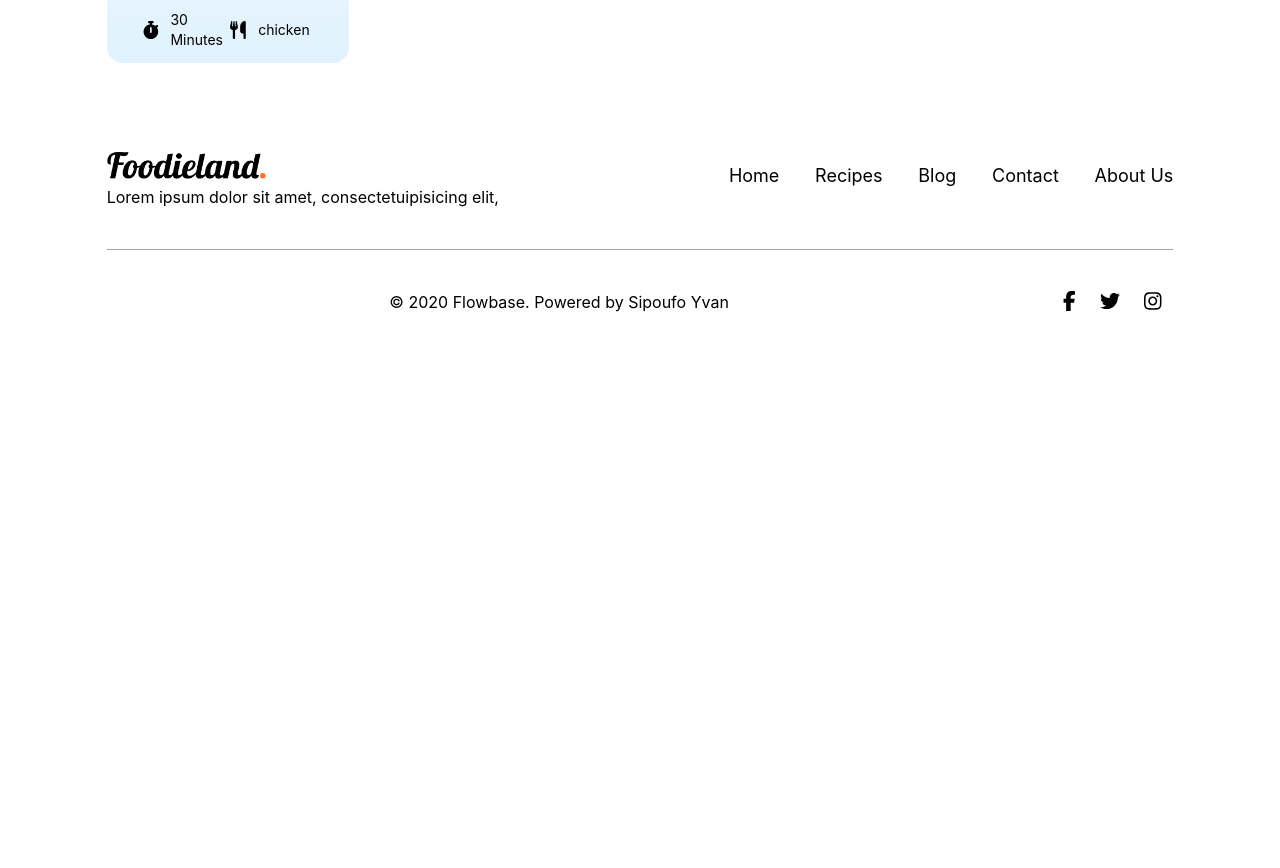
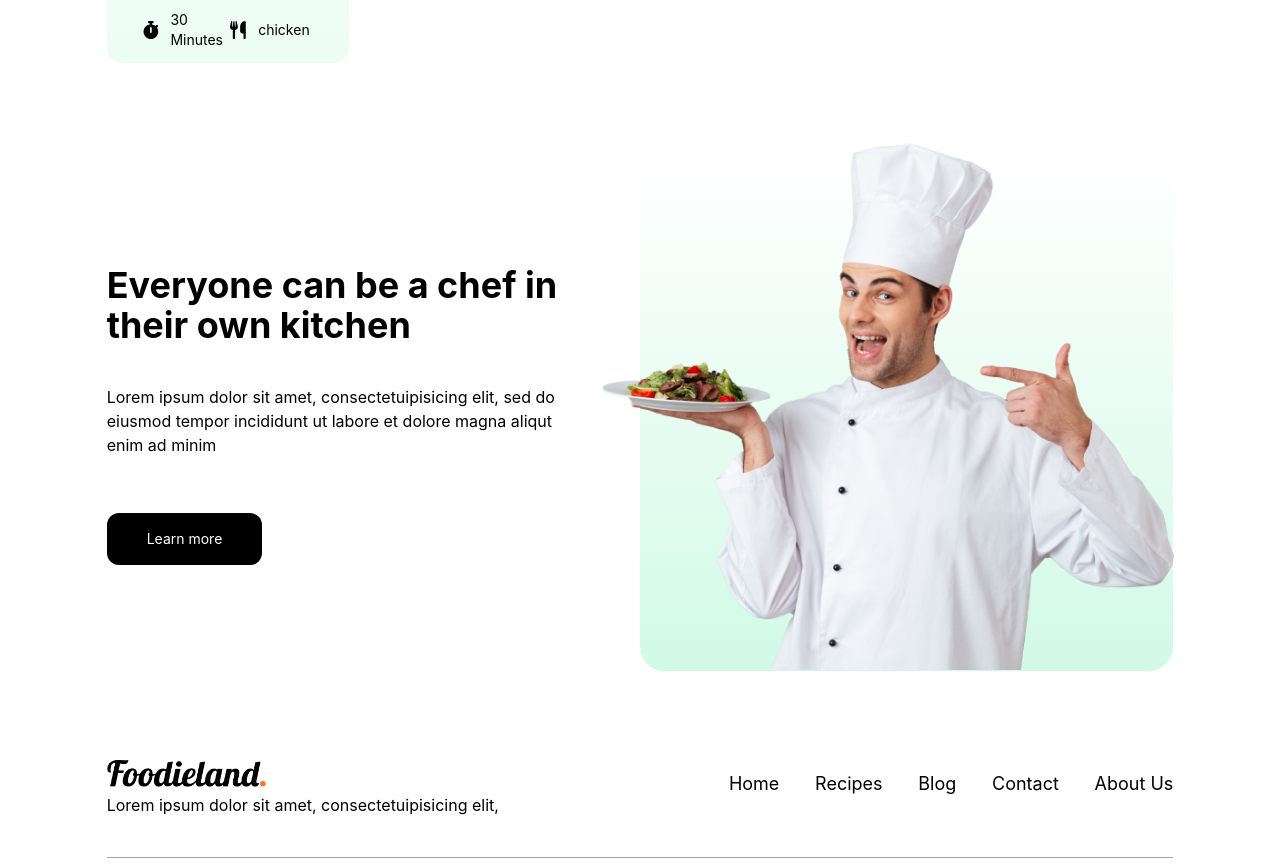
Before and after one commit to Sipoufo/foodieland, a React (Create React App) app: page / in a window 1280 px wide. Shown: the part 2340-3208 px from the top of the page. Before the commit the page ends 2694 px from the top, so only its background shows below. Built offline with nearby package versions, Linux system fonts and the light colour scheme.

Commit message:
call chef part

```diff
--- a/src/components/home/fewRecipes.js
+++ b/src/components/home/fewRecipes.js
@@ -8,6 +8,11 @@ import OneRecipe from './oneRecipe';
 const FewRecipes = () => {
     const {t} = useTranslation();
     return(
+        /**
+         *  Important
+         *      grid: use for dispose items in the grid. I have use it for specify a number of items in the width
+         *      gap: use for add space between grid
+         */
         <div className='flew flew-col mt-24'>
             <div className='w-full flex justify-center items-center'>
                 <span className='font-bold text-2xl'>{t('navbar.simpleAndTastyRecipes')}</span>
--- a/src/components/home/home.js
+++ b/src/components/home/home.js
@@ -2,6 +2,7 @@ import React from 'react';
 import NewsFeaturedRecipe from './newsFeaturedRecipe';
 import Categories from './categories';//few Categories
 import FewRecipes from './fewRecipes';//few recipes
+import OurChef from './ourChef';
 
 /**
  * This function is use for web start point
@@ -18,6 +19,8 @@ const Navbar = () => {
                     <Categories />
                     {/* Content few recipes */}
                     <FewRecipes />
+                    {/* Content part: a chef in own kitchen */}
+                    <OurChef />
                 </div>
             </div>
         </>
--- a/src/components/home/oneRecipe.js
+++ b/src/components/home/oneRecipe.js
@@ -2,20 +2,27 @@
 import React from 'react';
 import { FontAwesomeIcon } from '@fortawesome/react-fontawesome'; // Use for add icons
 import { faStopwatch, faUtensils, faHeart } from '@fortawesome/free-solid-svg-icons';//use for import few icons
-import { useTranslation } from 'react-i18next';
+import { useTranslation } from 'react-i18next';//Use for translate
 
 const OneRecipe = () => {
     const {t} = useTranslation();
+
     return(
-        <div className='flex flex-col rounded-2xl w-full p-4 h-96 bg-gradient-to-b from-white to-sky-100'>
+        /**
+         * Important
+         */
+        <div className='flex flex-col rounded-2xl w-full p-4 h-96 bg-gradient-to-b from-white to-emerald-50'>
+            {/* Part for like button */}
             <div className='flex justify-end rounded-full'>
                 <div className='absolute mt-3 mr-3 bg-white rounded-full'>
                     <FontAwesomeIcon className='text-sm mx-1.5 text-red-400' icon={faHeart} />
                 </div>
             </div>
+            {/* Part for food image */}
             <div className='w-full h-4/6'>
                 <img className='h-full w-full object-cover rounded-2xl' src={process.env.PUBLIC_URL + '/images/Foods/food2.png'} alt='category' />
             </div>
+            {/* Part for food information */}
             <div className='w-full h-2/6 mt-3'>
                 <p className='text-lg font-bold'>Big and Juicy Wagyu Beef Cheeseburger</p>
                 <div className='flex flex-row w-full justify-start mt-4'>
--- /dev/null
+++ b/src/components/home/ourChef.js
@@ -0,0 +1,25 @@
+// Module
+import React from 'react'
+
+const OurChef = () => {
+    return (
+        <div className='flex flex-row mt-24 w-full h-128'>
+            {/* Information for call chef */}
+            <div className='flex flex-col w-1/2 h-10/12 justify-center pr-20'>
+                <h1 className='text-4xl font-bold'>Everyone can be a chef in their own kitchen</h1>
+                <p className='mt-10'>Lorem ipsum dolor sit amet, consectetuipisicing elit, sed do eiusmod tempor incididunt ut labore et dolore magna aliqut enim ad minim </p>
+                <div className='mt-14'>
+                    <button className='bg-black text-white px-10 py-4 rounded-xl text-sm'>Learn more</button>
+                </div>
+            </div>
+            {/* Chef image */}
+            <div className='w-1/2 h-full bg-gradient-to-b from-white to-emerald-100 rounded-3xl'>
+                <div className='flex w-full h-full'>
+                    <img src={process.env.PUBLIC_URL + '/images/chef.png'} alt='chef' className='-ml-14 -mt-8 absolute object-cover w-150' />
+                </div>
+            </div>
+        </div>
+    )
+}
+
+export default OurChef;
--- a/tailwind.config.js
+++ b/tailwind.config.js
@@ -17,6 +17,7 @@ module.exports = {
         '6xl': '3rem',
       },
       width: {
+        '150': '37.5rem',
         '500': '1500px',
         '70vw' : '84vw',
       },
```
Also changed, not shown: public/images/chef.png (added), public/images/portrait-happy-male-chef-dressed-uniform 1.png (deleted).
